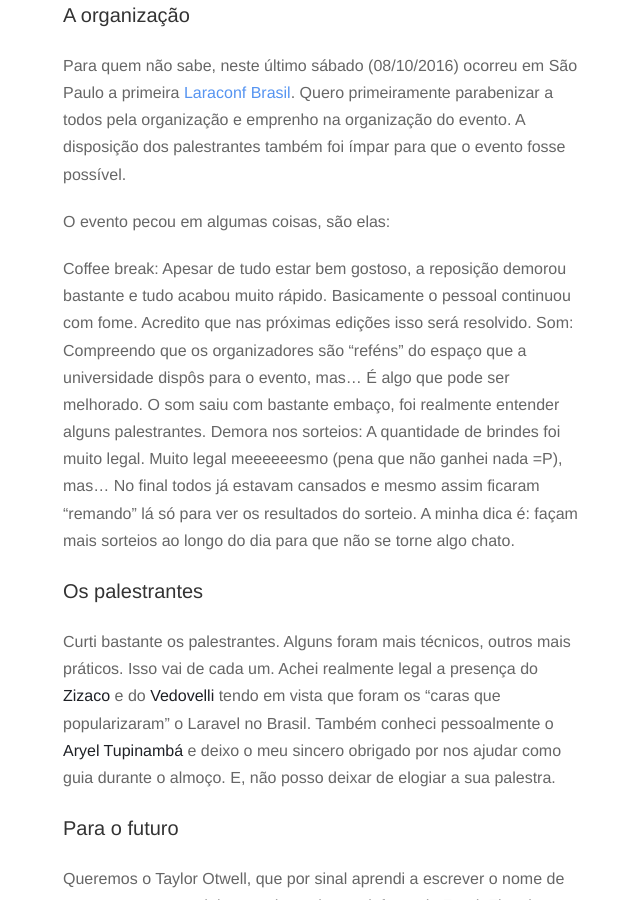
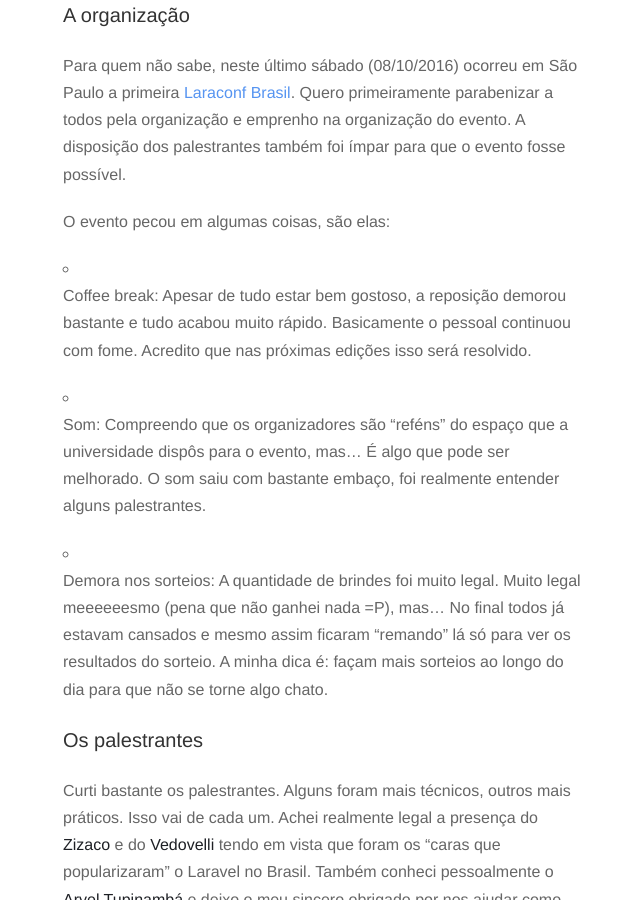
Before and after one commit to Leomhl/leomhl.github.io, a Jekyll site: the page built from _posts/2016-10-09-Laraconf-o-evento.markdown, in a window 1280 px wide and 900 px high, scrolled down 303 px. Shown: the whole window, without its empty margins (317-957 px from the left). Built offline with Jekyll 4.4.1, drawn with Linux system fonts in a browser that asks for light colours; nearby versions of some CDN libraries; comment, search, counter and statistics services are not loaded.

```diff
--- a/_posts/2016-10-09-Laraconf-o-evento.markdown
+++ b/_posts/2016-10-09-Laraconf-o-evento.markdown
@@ -11,9 +11,11 @@ Para quem não sabe, neste último sábado (08/10/2016) ocorreu em São Paulo a
 O evento pecou em algumas coisas, são elas:
 
 
-Coffee break: Apesar de tudo estar bem gostoso, a reposição demorou bastante e tudo acabou muito rápido. Basicamente o pessoal continuou com fome. Acredito que nas próximas edições isso  será resolvido.
-Som: Compreendo que os organizadores são “reféns" do espaço que a universidade dispôs para o evento, mas… É algo que pode ser melhorado. O som saiu com bastante embaço, foi realmente entender alguns palestrantes.
-Demora nos sorteios: A quantidade de brindes foi muito legal. Muito legal meeeeeesmo (pena que não ganhei nada =P), mas… No final todos já estavam cansados e mesmo assim ficaram “remando" lá só para ver os resultados do sorteio. A minha dica é: façam mais sorteios ao longo do dia para que não se torne algo chato.
+- Coffee break: Apesar de tudo estar bem gostoso, a reposição demorou bastante e tudo acabou muito rápido. Basicamente o pessoal continuou com fome. Acredito que nas próximas edições isso  será resolvido.
+
+- Som: Compreendo que os organizadores são “reféns" do espaço que a universidade dispôs para o evento, mas… É algo que pode ser melhorado. O som saiu com bastante embaço, foi realmente entender alguns palestrantes.
+
+- Demora nos sorteios: A quantidade de brindes foi muito legal. Muito legal meeeeeesmo (pena que não ganhei nada =P), mas… No final todos já estavam cansados e mesmo assim ficaram “remando" lá só para ver os resultados do sorteio. A minha dica é: façam mais sorteios ao longo do dia para que não se torne algo chato.
 
 ### Os palestrantes ###
 
```
